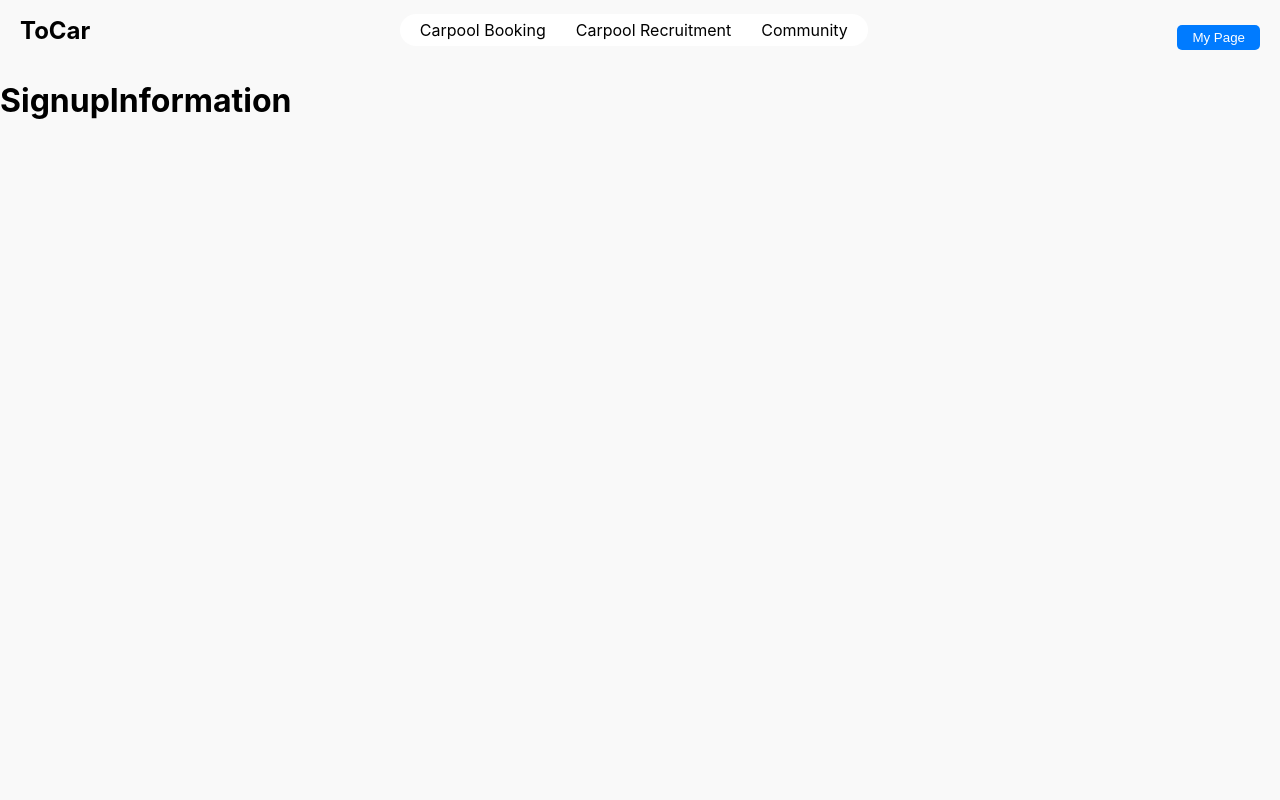
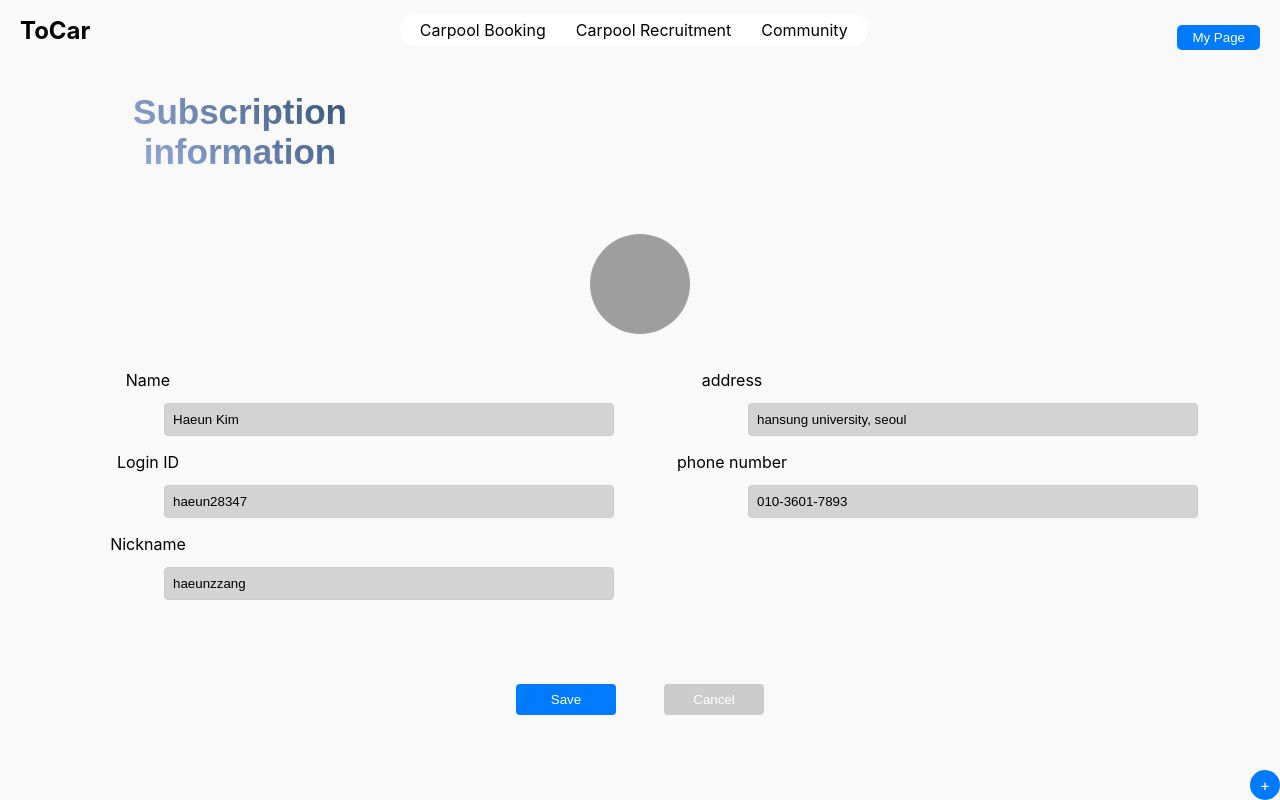
Before and after one commit to rwambangho/Capstone-Frontend, a React (Create React App) app: page /mypage/signupInformation in a window 1280 px wide. Built offline with nearby package versions, Linux system fonts and the light colour scheme; grey boxes are pictures that could not be loaded.

Commit message:
signupinfo

```diff
--- /dev/null
+++ b/src/css/mypage/SignupInformation.css
@@ -0,0 +1,121 @@
+.profile-container {
+    width: 50%;
+    max-width: 600px;
+    margin: auto;
+    padding: 2rem;
+    background: #fff;
+    border-radius: 8px;
+    box-shadow: 0 4px 6px rgba(0, 0, 0, 0.1);
+  }
+
+  .subscription-container {
+    margin: 2rem;
+    text-align: center;
+  }
+
+
+
+.subscription-title {
+    color: #B9CDFF;
+    font-family: 'Sansation', sans-serif;
+    font-weight: bold;
+    font-size: 35px;
+    margin-right: 800px;
+
+    margin-bottom: 30px;
+    background: -webkit-linear-gradient(45deg, #B9CDFF, #123456); /* 크롬, 사파리 등 대부분의 브라우저용 */
+      background: linear-gradient(45deg, #B9CDFF, #123456); /* 표준 그라데이션 */
+      -webkit-background-clip: text; /* 크롬, 사파리용 */
+      background-clip: text; /* 표준 */
+      color: transparent;
+  }
+
+  .subscription-form-container {
+    background-color: #f9f9f9;
+    padding: 2rem;
+    border-radius: 8px;
+  }
+
+  .subscription-form {
+    display: flex;
+    flex-direction: column;
+    align-items: center;
+  }
+
+  .profile-image-section {
+    margin-bottom: 2rem;
+  }
+
+  .profile-image {
+    width: 100px;
+    height: 100px;
+    background-size: cover;
+    background-position: center;
+    border-radius: 50%;
+    position: relative;
+    display: inline-block;
+  }
+
+  .upload-icon {
+    position: absolute;
+    bottom: 0;
+    right: 0;
+    background-color: #007bff;
+    color: white;
+    border-radius: 50%;
+    width: 30px;
+    height: 30px;
+    display: flex;
+    align-items: center;
+    justify-content: center;
+    cursor: pointer;
+  }
+
+  .form-section {
+    width: 100%;
+    display: grid;
+    grid-template-columns: repeat(2, 1fr);
+    gap: 1rem;
+  }
+
+  .form-group {
+    display: flex;
+    flex-direction: column;
+  }
+
+  .form-group label {
+    margin-bottom: 0.5rem;
+    margin-right: 400px;
+  }
+
+  .form-group input {
+    padding: 0.5rem;
+    border: 1px solid #ccc;
+    border-radius: 4px;
+    width: 450px;
+    margin-left: 100px;
+    background: lightgray;
+  }
+
+  .form-actions {
+    display: flex;
+    justify-content: space-around;
+    gap: 3rem; /* 버튼 사이의 간격 조정 */
+    margin-top: 4rem;
+  }
+
+  .form-actions button {
+    padding: 0.5rem 1rem;
+    border: none;
+    border-radius: 4px;
+    width: 100px;
+  }
+
+  .form-actions button[type='submit'] {
+    background-color: #007bff;
+    color: white;
+  }
+
+  .form-actions button[type='button'] {
+    background-color: #ccc;
+  }
--- a/src/mypage/SignupInformation.js
+++ b/src/mypage/SignupInformation.js
@@ -1,13 +1,75 @@
-import React from 'react';
-import { Link } from 'react-router-dom';
-import '../css/MyPage.css';
+import React, { useState } from 'react';
+import '../css/mypage/SignupInformation.css';
 import Navbar from '../component/Navbar';
 
 function SignupInformation() {
+  const [user, setUser] = useState({
+    name: 'Haeun Kim',
+    loginID: 'haeun28347',
+    nickname: 'haeunzzang',
+    address: 'hansung university, seoul',
+    phoneNumber: '010-3601-7893'
+  });
+
+  const handleChange = (e) => {
+    const { name, value } = e.target;
+    setUser({ ...user, [name]: value });
+  };
+
+  const handleSubmit = (e) => {
+    e.preventDefault();
+    console.log(user);
+    // 서버에 데이터를 전송하는 로직을 여기에 구현합니다.
+  };
+
   return (
-    <div>
+    <div className="page-container">
       <Navbar />
-      <h1>SignupInformation</h1>
+      <div className="subscription-container">
+        <h2 className="subscription-title">Subscription information</h2>
+        <div className="subscription-form-container">
+          <form onSubmit={handleSubmit} className="subscription-form">
+            <div className="profile-image-section">
+              <label htmlFor="profile-image-upload" className="profile-image-upload-label">
+                <input id="profile-image-upload" type="file" hidden />
+                <div className="profile-image" style={{ backgroundImage: 'url("/path/to/image")' }}>
+                  {/* 프로필 이미지 또는 아이콘 표시 */}
+                </div>
+                <div className="upload-icon">+</div>
+              </label>
+            </div>
+            <div className="form-section">
+              <div className="form-group">
+                <label>Name</label>
+                <input type="text" name="name" value={user.name} onChange={handleChange} />
+              </div>
+              <div className="form-group">
+                <label>address</label>
+                <input type="text" name="address" value={user.address} onChange={handleChange} />
+              </div>
+              <div className="form-group">
+                <label>Login ID</label>
+                <input type="text" name="loginID" value={user.loginID} onChange={handleChange} />
+              </div>
+
+
+              <div className="form-group">
+                <label>phone number</label>
+                <input type="text" name="phoneNumber" value={user.phoneNumber} onChange={handleChange} />
+              </div>
+
+              <div className="form-group">
+                <label>Nickname</label>
+                <input type="text" name="nickname" value={user.nickname} onChange={handleChange} />
+              </div>
+            </div>
+            <div className="form-actions">
+              <button type="submit">Save</button>
+              <button type="button">Cancel</button>
+            </div>
+          </form>
+        </div>
+      </div>
     </div>
   );
 }
```
